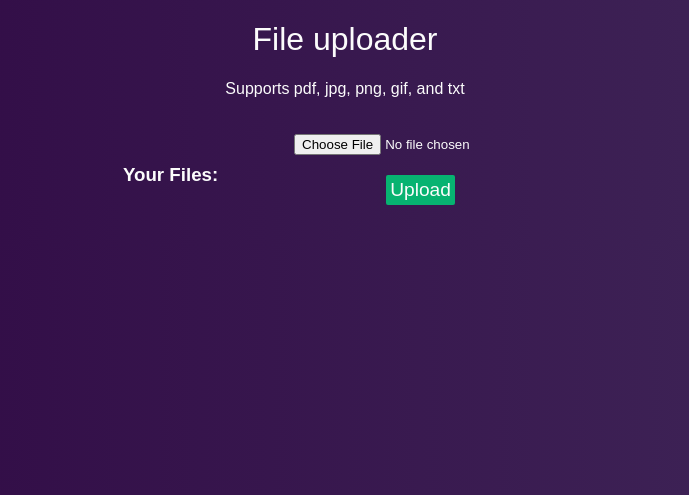
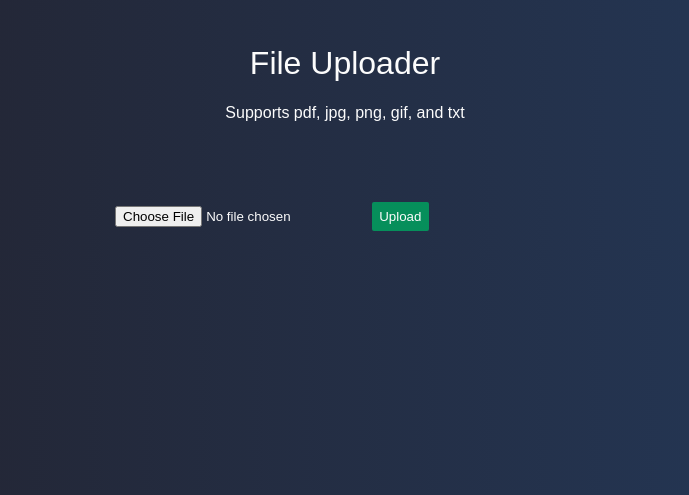
Before and after one commit to dacrands/flask-files, a Flask app: template app/templates/index.html in a window 1280 px wide. Shown: the top 495 px of the page, without its empty margins (295-984 px from the left). Run offline with Flask 2, Linux system fonts and the light colour scheme; the template is opened without the code that fills it, so the values that code supplies are empty; some web fonts are replaced.

Commit message:
style edits

```diff
--- a/app/static/styles/main.css
+++ b/app/static/styles/main.css
@@ -1,24 +1,26 @@
 :root {
   --light: #FCFCFC;
-  --primary: #41295a;
+  --primary: #243A5C;
+  --primary-light: rgb(46, 77, 124);
+  --primary-dark: #23222D;
   --action: #256EFF;
   --danger: #FF495C;
-  --comp: rgb(7, 179, 113);
+  --comp: rgb(6, 143, 91);
+  --comp-light: rgb(30, 175, 120);
 }
 
 body {
   background: var(--primary);
-  background: #41295a;  /* fallback for old browsers */
-background: -webkit-linear-gradient(to right, #2F0743, #41295a);  /* Chrome 10-25, Safari 5.1-6 */
-background: linear-gradient(to right, #2F0743, #41295a); /* W3C, IE 10+/ Edge, Firefox 16+, Chrome 26+, Opera 12+, Safari 7+ */
-
-
+  background: -webkit-linear-gradient(to right, var(--primary-dark), var(--primary));
+  background: linear-gradient(to right, var(--primary-dark), var(--primary));
   color: var(--light);
   font-family: 'KoHo', sans-serif;
 }
 
 .header {
   text-align: center;
+  padding: 1rem 0;
+  margin-bottom: 2rem;
 }
 
 .header__title {
@@ -27,7 +29,7 @@ background: linear-gradient(to right, #2F0743, #41295a); /* W3C, IE 10+/ Edge, F
 
 .main {
   /* outline: 6px dashed red; */
-  display: flex;
+  /* display: flex; */
   max-width: 500px;
   margin: 0 auto;
   align-items: center;
@@ -38,26 +40,61 @@ background: linear-gradient(to right, #2F0743, #41295a); /* W3C, IE 10+/ Edge, F
   /* outline: 3px dashed orange; */
   padding: 1rem;
   display: flex;
-  flex-direction: column;
+  /* flex-direction: column; */
   justify-items: center;
   align-items: center;
+  border-radius: 2px;
 }
 
 .form__input {
+  /* outline: 1px solid var(--comp); */
   border: none;
   border-radius: 2px;
   padding: .25rem;
   display: flex;
-  margin-bottom: 1rem;
+  /* margin-bottom: 1rem;   */
 }
 
 .form__input[type=submit] {
-  font-size: 1.2rem;
   cursor: pointer;
   background: var(--comp);
   color: var(--light);
+  padding: 0.45rem;
 }
 
-.list__li-a {
+.form__input[type=submit]:hover {
+  background: var(--comp-light);
+
+}
+
+.links {
+  /* outline: 4px solid blue; */
+  /* border: 2px solid var(--primary-dark); */
+  box-shadow: 0 0 1rem rgba(0,0,0,0.5);
+}
+
+.links__a {
+  /* text-align: center; */
+  display: block;
+  /* outline: 1px dashed black; */
+  padding: 0.45rem;
+  font-size: 1.2rem;
   color: var(--light);
+  text-decoration: none;
 }
+
+.links__a:hover {
+  background: var(--comp);
+}
+
+.links__item:first-of-type {
+  display: none;
+}
+
+.links__item {
+  background: var(--primary);
+}
+
+.links__item:nth-of-type(even) {
+  background: var(--primary-dark);
+}
--- a/app/templates/index.html
+++ b/app/templates/index.html
@@ -10,30 +10,29 @@
 </head>
 <body>
   <header class="header">
-      <h1 class="header__title">File uploader</h1>
+      <h1 class="header__title">File Uploader</h1>
       <p class="header__sub">Supports pdf, jpg, png, gif, and txt</p>
   </header>
 
   <main class="main">
+      <form class="form" method=post enctype=multipart/form-data required>
+        <div>
+          <input class="form__input" type=file name=file>
+        </div>
+        <div>
+            <input class="form__input" type=submit value=Upload>
+        </div>
+      </form>
     <section class="files">
-        <h3>Your Files:</h3>
-        <ul class="list">
+        <div class="links">
             {% for file in files %}
-              <li class="list__li">
-                <a class="list__li-a"href="{{url_for('uploaded_file', filename=file)}}"> {{file}}</a>
-              </li>
+              <div class="links__item">
+                <a class="links__a"href="{{url_for('uploaded_file', filename=file)}}"> {{file}}</a>
+              </div>
             {% endfor %}
-          </ul>
+          </div>
         </section>
 
-        <form class="form" method=post enctype=multipart/form-data>
-          <div>
-            <input class="form__input" type=file name=file>
-          </div>
-          <div>
-              <input class="form__input" type=submit value=Upload>
-          </div>
-        </form>
     </main>
 
 
```
